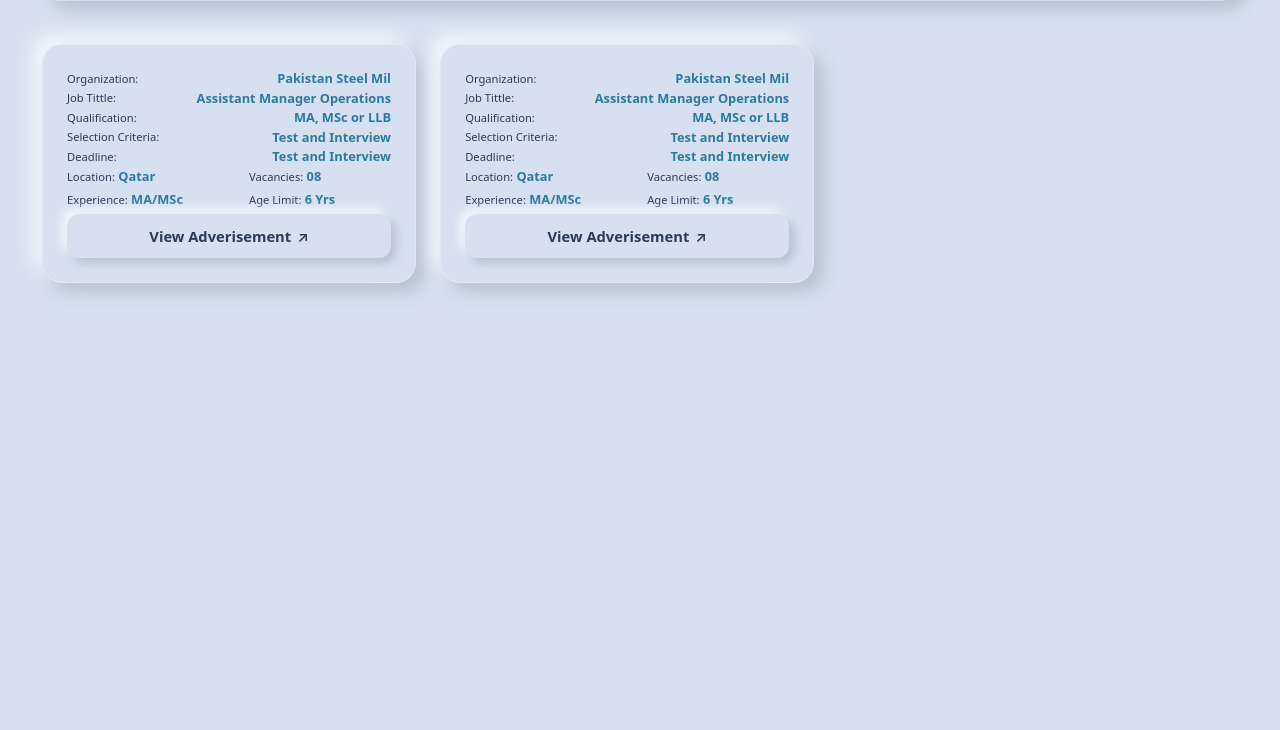
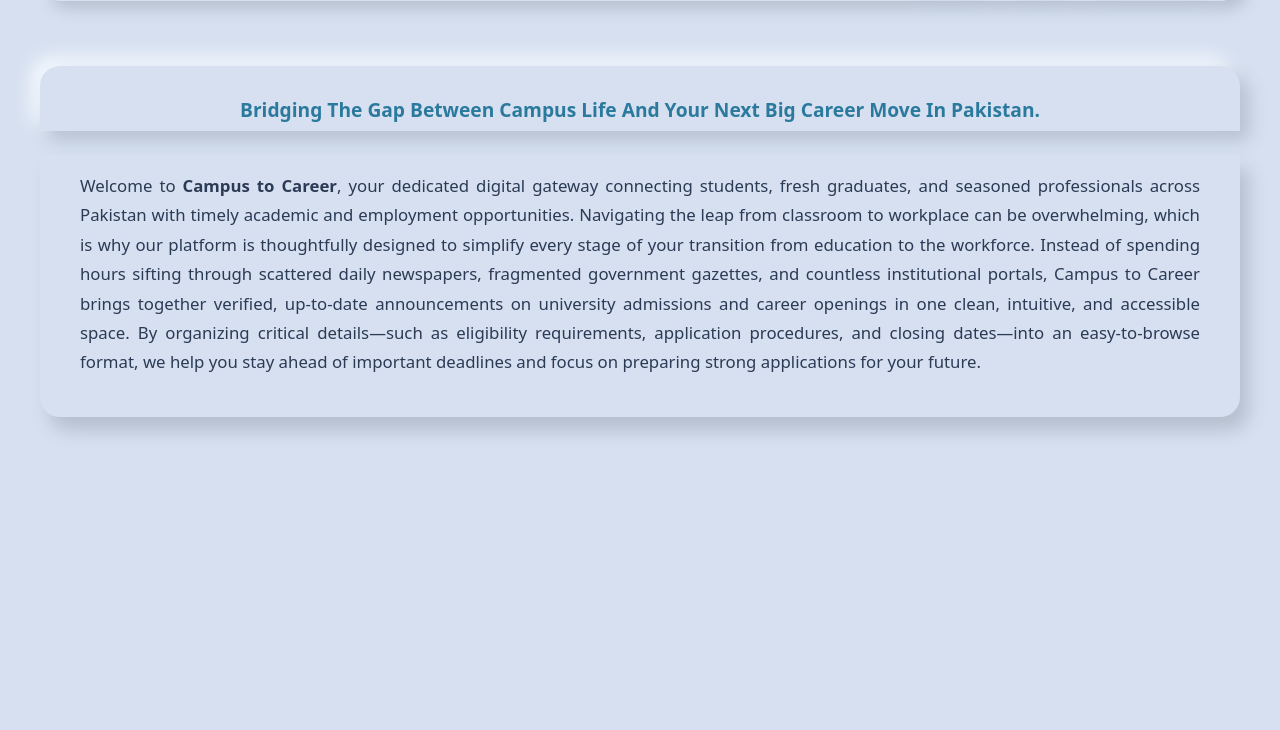
Before and after one commit to Zia-Ul-Mustafa-Shakeel/c2career, a plain HTML site: page index.html in a window 1280 px wide. Shown: the part 70-800 px from the top of the page. Drawn offline with Linux system fonts and the light colour scheme.

Commit message:
Update index.html

```diff
--- a/index.html
+++ b/index.html
@@ -4,7 +4,7 @@
 <head>
   <meta charset="UTF-8">
   <meta name="viewport" content="width=device-width, initial-scale=1.0">
-  <title>Document</title>
+  <title>Campus to Career</title>
   <style>
     /* =========================================
    INTERACTIVE ELEMENTS
@@ -64,15 +64,30 @@
       padding: 6.5rem 2rem 2rem;
     }
 
-    .card {
-      display: inline-block;
-      margin: 10px;
-      background: var(--background-color);
-      border-radius: 20px;
-      box-shadow: var(--shadow-flat);
-      border: 1px solid var(--border-subtle);
-      padding: 1.5rem;
-      width: 374px;
+    @media (max-width: 640px) {
+      body {
+        padding: 8.5rem 1rem 1.5rem;
+      }
+
+      .navigation-bar {
+        width: calc(100% - 2rem);
+        padding: 0.75rem 1rem;
+      }
+
+      .navigation-div {
+        flex-direction: column;
+        gap: 0.75rem;
+      }
+
+      .header p {
+        font-size: 1.45rem;
+      }
+
+      .header,
+      .welcome {
+        padding-left: 1.25rem;
+        padding-right: 1.25rem;
+      }
     }
 
     .navigation-bar {
@@ -91,6 +106,20 @@
         -8px -8px 16px var(--shadow-light);
     }
 
+    .navigation-div {
+      display: flex;
+      justify-content: space-between;
+      align-items: center;
+    }
+
+    .website-name {
+      font-size: 1.5rem;
+      color: var(--text-primary);
+      font-weight: 800;
+      letter-spacing: 1px;
+
+    }
+
     .button {
       text-decoration: none;
       background: var(--contrast-background-color);
@@ -99,14 +128,14 @@
       border: 1px solid var(--text-secondary);
       border-radius: 12px;
       padding: 0.5rem 1rem;
-      /*box-shadow: 8px 8px 16px var(--shadow-dark),
-        -8px -8px 16px var(--shadow-light);*/
+      box-shadow: 8px 8px 16px var(--shadow-dark),
+        -8px -8px 16px var(--shadow-light);
       cursor: pointer;
       transition: all 0.2s ease-in-out;
     }
 
     .button:hover {
-      box-shadow: var(--shadow-light);
+      box-shadow: var(--shadow-dark);
     }
 
     ul {
@@ -116,85 +145,41 @@
       display: flex;
       justify-content: flex-end;
       gap: 15px;
+
     }
 
-    .row-list {
-      display: flex;
-      flex-direction: column;
-      gap: 0.1rem;
+    /* Main Welcome Container */
+    .header {
+      max-width: 1200px;
+      margin: 2rem auto 1.5rem;
+      padding: 2rem 2.5rem 0.5rem;
+      background: var(--background-color);
+      border-radius: 20px 20px 0 0;
+      box-shadow: var(--shadow-flat);
     }
 
-    .row-item {
-
-      background: var(--background-color);
-      display: flex;
-      justify-content: space-between;
-      align-items: center;
-      font-size: 0.7rem;
-      font-weight: 500;
+    .header p {
+      font-size: 1.2rem;
+      font-weight: 800;
+      color: var(--contrast-background-color);
+      margin: 0;
+      line-height: 1.3;
+      text-transform: capitalize;
+      text-align: center;
     }
 
-    .row-item span:last-child {
-      color: var(--contrast-background-color);
-      font-size: 0.8rem;
-      font-weight: 700;
+    .welcome {
+      max-width: 1200px;
+      margin: 0 auto 2rem;
+      padding: 1rem 2.5rem 2.5rem;
+      background: var(--background-color);
+      border-radius: 0 0 20px 20px;
+      box-shadow: 9px 14px 18px var(--shadow-dark);
+      font-size: 1.05rem;
+      line-height: 1.75;
+      color: var(--text-primary);
+      text-align: justify;
     }
-
-
-    .details-grid {
-      display: grid;
-      grid-template-columns: 1fr 1fr;
-      gap: 5px 40px;
-      font-size: 0.7rem;
-    }
-
-    .detail-item {
-      color: var(--contrast-background-color);
-      font-size: 0.8rem;
-      font-weight: 700;
-    }
-
-    .detail-item strong {
-      color: var(--text-primary);
-      font-size: 0.7rem;
-      font-weight: 500;
-    }
-
-    /* Full-Width Neumorphic CTA Button */
-    .visit-btn {
-      display: flex;
-      justify-content: center;
-      align-items: center;
-      gap: 6px;
-      width: 100%;
-      padding: 12px 16px;
-      margin-top: 4px;
-      border-radius: 12px;
-      background-color: var(--background-color);
-      color: var(--text-primary);
-      text-decoration: none;
-      font-weight: 600;
-      font-size: 0.92rem;
-      box-shadow:
-        5px 5px 10px var(--shadow-dark),
-        -5px -5px 10px var(--shadow-light);
-      transition: all 0.2s ease;
-    }
-
-    .visit-btn:hover {
-      background-color: var(--contrast-background-color);
-      color: var(--contrast-text-primary);
-      box-shadow:
-        3px 3px 6px var(--shadow-dark),
-        -3px -3px 6px var(--shadow-light);
-    }
-
-    .visit-btn:active {
-      box-shadow:
-        inset 4px 4px 8px var(--shadow-dark),
-        inset -4px -4px 8px var(--shadow-light);
-    }
-
   </style>
 </head>
 
@@ -204,85 +189,27 @@
    ========================= -->
   <nav class="navigation-bar">
     <div class="navigation-div">
+      <div class="website-name">Campus to Career</div>
       <ul>
+
         <li><a href="index.html" class="button">Home</a></li>
         <li><a href="jobs.html" class="button">Jobs</a></li>
         <li><a href="Admission.html" class="button">Admissions</a></li>
       </ul>
     </div>
   </nav>
+  <!-- =========================
+   NAV BAR
+   ========================= -->
 
-  <!-- ========================================================================================
-   JOB ANNOUNCEMENT START
-   ======================================================================================= -->
-  <div class="card">
-    <div class="row-list">
-      <div class="row-item"><span>Organization:</span><span>
-        Pakistan Steel Mil</span></div>
-      <div class="row-item"><span>Job Tittle:</span><span>
-        Assistant Manager Operations</span></div>
-      <div class="row-item"><span>Qualification:</span><span>
-        MA, MSc or LLB</span></div>
-      <div class="row-item"><span>Selection Criteria:</span><span>
-        Test and Interview</span></div>
-      <div class="row-item"><span>Deadline:</span><span>
-        Test and Interview</span></div>
-      <div class="details-grid">
-      <div class="detail-item"><strong>Location:</strong>
-        Qatar</div>
-      <div class="detail-item"><strong>Vacancies:</strong>
-        08</div>
-      <div class="detail-item"><strong>Experience:</strong>
-        MA/MSc</div>
-      <div class="detail-item"><strong>Age Limit:</strong>
-        6 Yrs</div>
-    </div>
-    <a href="#" class="visit-btn" target="_blank" rel="noopener noreferrer">
-      View Adverisement <span>&#8599;</span>
-    </a>
-    </div>
+  <div class="header">
+    <p>
+      Bridging the gap between campus life and your next big career move in Pakistan.
+    </p>
   </div>
-  <!-- ========================================================================================
-   JOB ANNOUNCEMENT END
-   ======================================================================================= -->
-
-
-
-  <!-- ========================================================================================
-   JOB ANNOUNCEMENT START
-   ======================================================================================= -->
-  <div class="card">
-    <div class="row-list">
-      <div class="row-item"><span>Organization:</span><span>
-        Pakistan Steel Mil</span></div>
-      <div class="row-item"><span>Job Tittle:</span><span>
-        Assistant Manager Operations</span></div>
-      <div class="row-item"><span>Qualification:</span><span>
-        MA, MSc or LLB</span></div>
-      <div class="row-item"><span>Selection Criteria:</span><span>
-        Test and Interview</span></div>
-      <div class="row-item"><span>Deadline:</span><span>
-        Test and Interview</span></div>
-      <div class="details-grid">
-      <div class="detail-item"><strong>Location:</strong>
-        Qatar</div>
-      <div class="detail-item"><strong>Vacancies:</strong>
-        08</div>
-      <div class="detail-item"><strong>Experience:</strong>
-        MA/MSc</div>
-      <div class="detail-item"><strong>Age Limit:</strong>
-        6 Yrs</div>
-    </div>
-    <a href="#" class="visit-btn" target="_blank" rel="noopener noreferrer">
-      View Adverisement <span>&#8599;</span>
-    </a>
-    </div>
-  </div>
-  <!-- ========================================================================================
-   JOB ANNOUNCEMENT END
-   ======================================================================================= -->
-
-
+  <p class="welcome">
+    Welcome to <strong>Campus to Career</strong>, your dedicated digital gateway connecting students, fresh graduates, and seasoned professionals across Pakistan with timely academic and employment opportunities. Navigating the leap from classroom to workplace can be overwhelming, which is why our platform is thoughtfully designed to simplify every stage of your transition from education to the workforce. Instead of spending hours sifting through scattered daily newspapers, fragmented government gazettes, and countless institutional portals, Campus to Career brings together verified, up-to-date announcements on university admissions and career openings in one clean, intuitive, and accessible space. By organizing critical details—such as eligibility requirements, application procedures, and closing dates—into an easy-to-browse format, we help you stay ahead of important deadlines and focus on preparing strong applications for your future.
+  </p>
 
 </body>
 
```
